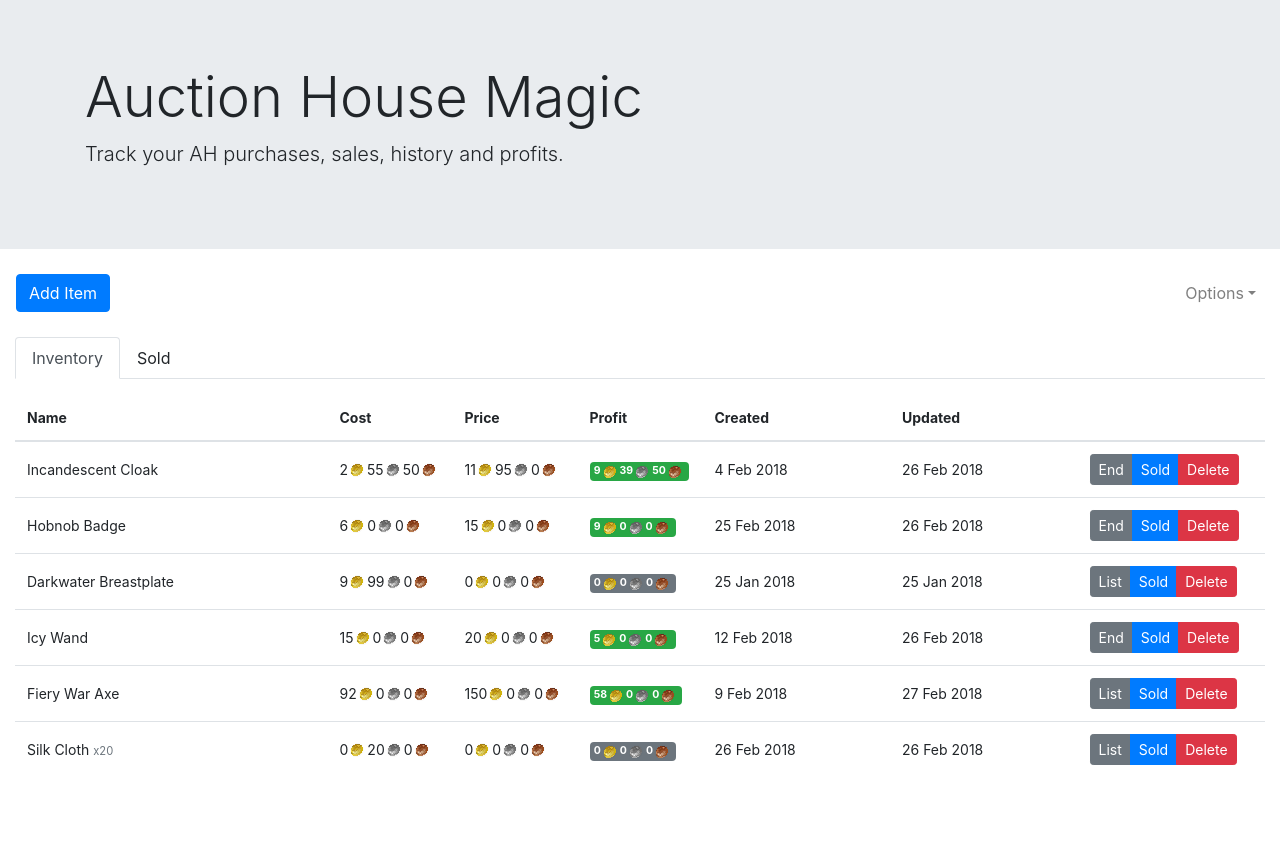
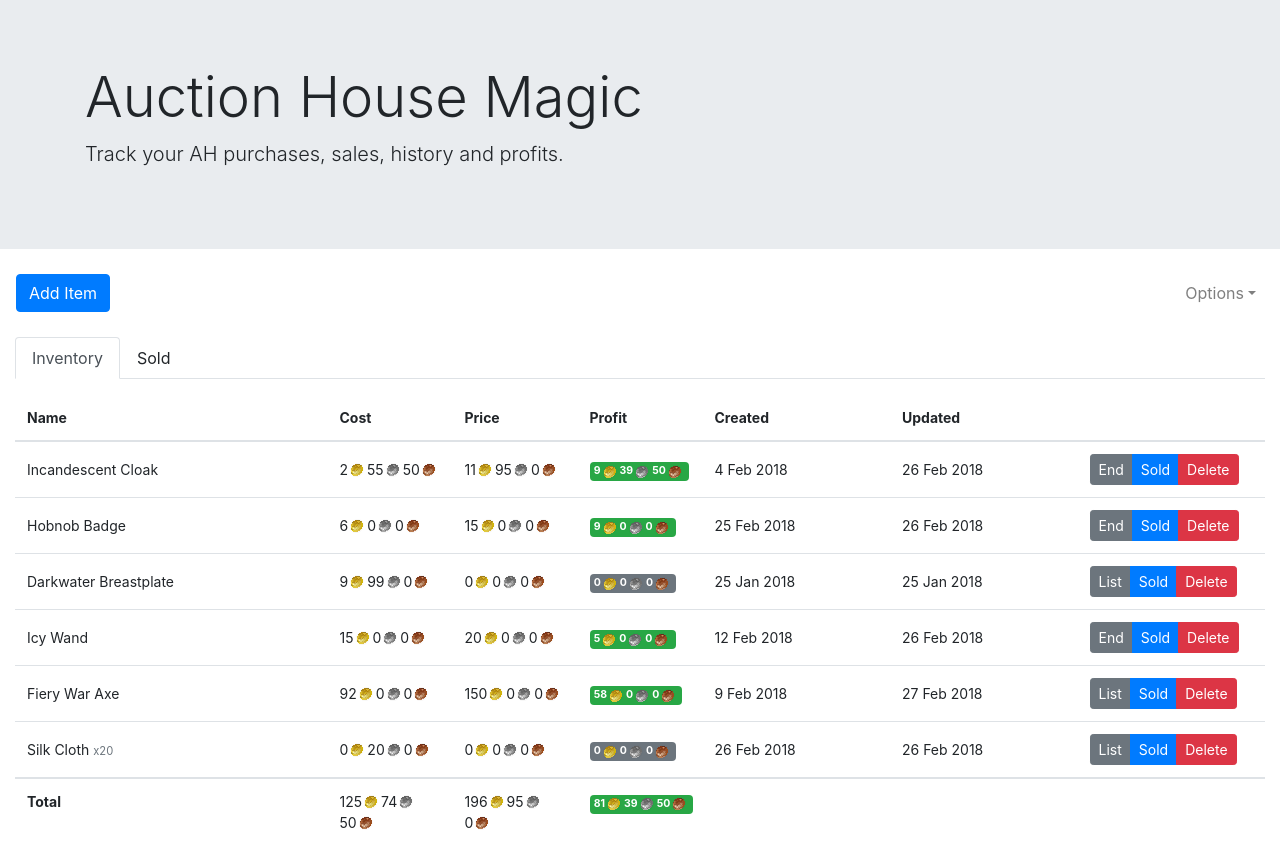
Before and after one commit to nandastone/ah-magic, a React (Create React App) app: page / in a window 1280 px wide. Before the commit the page ends 800 px from the top, so only its background shows below. Built offline with nearby package versions, Linux system fonts and the light colour scheme.

Commit message:
Add totals row to for sale/sold lists

```diff
--- a/src/components/ForSaleList/ForSaleList.css
+++ b/src/components/ForSaleList/ForSaleList.css
@@ -9,6 +9,7 @@
 
 /* Elements */
 
-.c-ForSaleList__row td { vertical-align: middle; }
+.c-ForSaleList__row {}
+  .c-ForSaleList__row td { vertical-align: middle; }
 
 /* Modifiers */
--- a/src/components/ForSaleList/index.js
+++ b/src/components/ForSaleList/index.js
@@ -16,6 +16,7 @@ import {
 
 import { Table } from 'reactstrap'
 import ItemRow from './ItemRow'
+import TotalRow from '../TotalRow'
 
 // Assets
 
@@ -193,7 +194,6 @@ class ForSaleList extends PureComponent {
 
   render () {
     const sortedItems = this.state.sortField ? this._getSortedItems(this.props.items) : this.props.items
-
     return (
       <Table hover className='c-ForSaleList'>
         <thead>
@@ -305,7 +305,7 @@ class ForSaleList extends PureComponent {
           </tr>
         </thead>
         <tbody>
-          {sortedItems.map((item) => {
+          {sortedItems.map(item => {
             return (
               <ItemRow
                 key={item.key}
@@ -317,6 +317,7 @@ class ForSaleList extends PureComponent {
               />
             )
           })}
+          <TotalRow items={sortedItems} />
         </tbody>
       </Table>
     )
--- a/src/components/SoldList/SoldList.css
+++ b/src/components/SoldList/SoldList.css
@@ -9,6 +9,7 @@
 
 /* Elements */
 
-.c-SoldList__row td { vertical-align: middle; }
+.c-SoldList__row {}
+  .c-SoldList__row td { vertical-align: middle; }
 
 /* Modifiers */
--- a/src/components/SoldList/index.js
+++ b/src/components/SoldList/index.js
@@ -10,6 +10,7 @@ import { calculateListingFinances } from '../../utils'
 
 import { Table } from 'reactstrap'
 import ItemRow from './ItemRow'
+import TotalRow from '../TotalRow'
 
 // Assets
 
@@ -96,7 +97,6 @@ class SoldList extends PureComponent {
 
   render () {
     const sortedItems = this.state.sortField ? this._getSortedItems(this.props.items) : this.props.items
-
     return (
       <Table hover className='c-SoldList'>
         <thead>
@@ -217,6 +217,7 @@ class SoldList extends PureComponent {
               />
             )
           })}
+          <TotalRow items={sortedItems} />
         </tbody>
       </Table>
     )
--- /dev/null
+++ b/src/components/TotalRow/TotalRow.css
@@ -0,0 +1,2 @@
+.c-TotalRow {}
+  .c-TotalRow td { border-top: 2px solid #dee2e6; }
--- /dev/null
+++ b/src/components/TotalRow/index.js
@@ -0,0 +1,49 @@
+import React from 'react'
+import PropTypes from 'prop-types'
+
+import { calculateListingFinances } from '../../utils'
+
+// Components
+
+import ProfitBadge from '../ProfitBadge'
+import WowCurrency from '../WowCurrency'
+
+// Assets
+
+import './TotalRow.css'
+
+const TotalRow = ({ items }) => {
+  const totals = { cost: 0, price: 0, profit: 0 }
+  items.forEach(item => {
+    const { cost, price, profit } = calculateListingFinances(item.history)
+    totals.cost += cost
+    totals.price += price
+    totals.profit += profit
+  })
+  return (
+    <tr className='c-TotalRow'>
+      <td>
+        <strong>Total</strong>
+      </td>
+      <td>
+        <WowCurrency value={totals.cost} />
+      </td>
+      <td>
+        <WowCurrency value={totals.price} />
+      </td>
+      <td colSpan={4}>
+        <ProfitBadge profit={totals.profit} />
+      </td>
+    </tr>
+  )
+}
+
+TotalRow.defaultProps = {
+  items: []
+}
+
+TotalRow.propTypes = {
+  items: PropTypes.array
+}
+
+export default TotalRow
```
